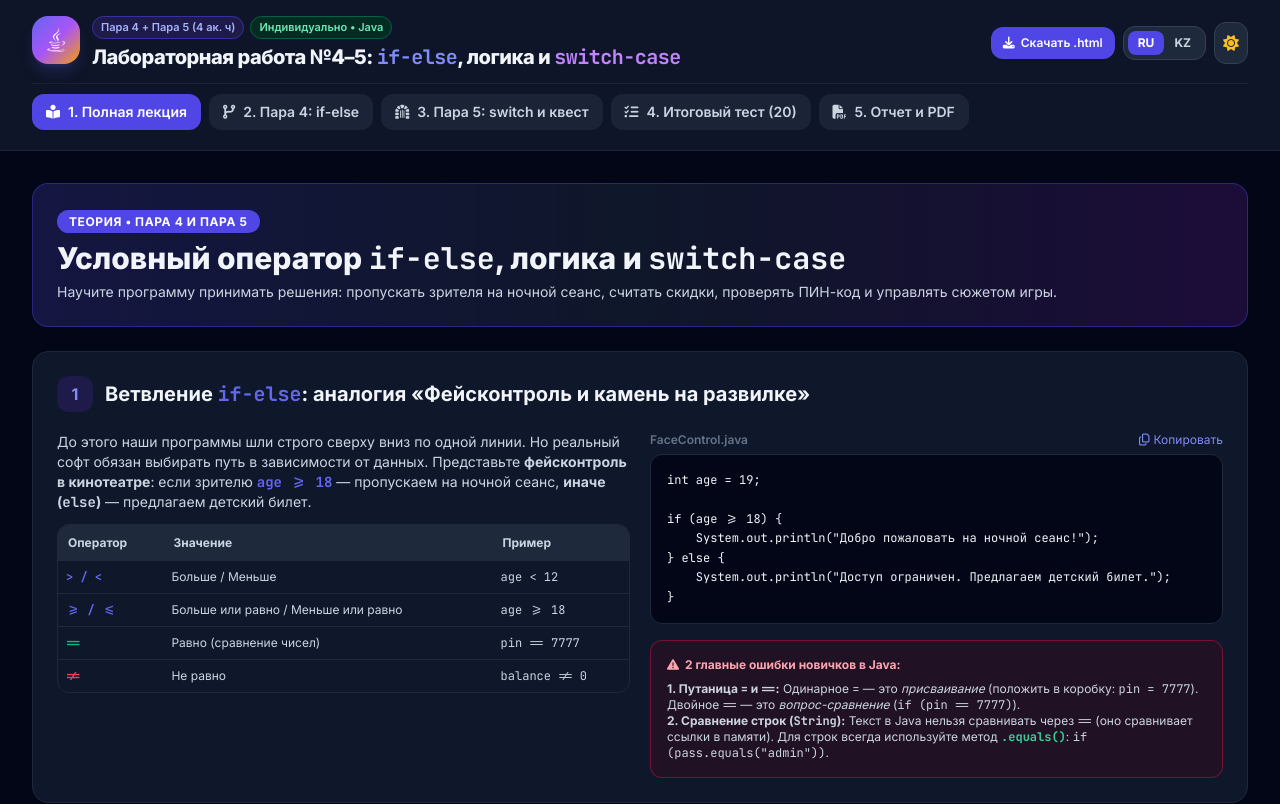
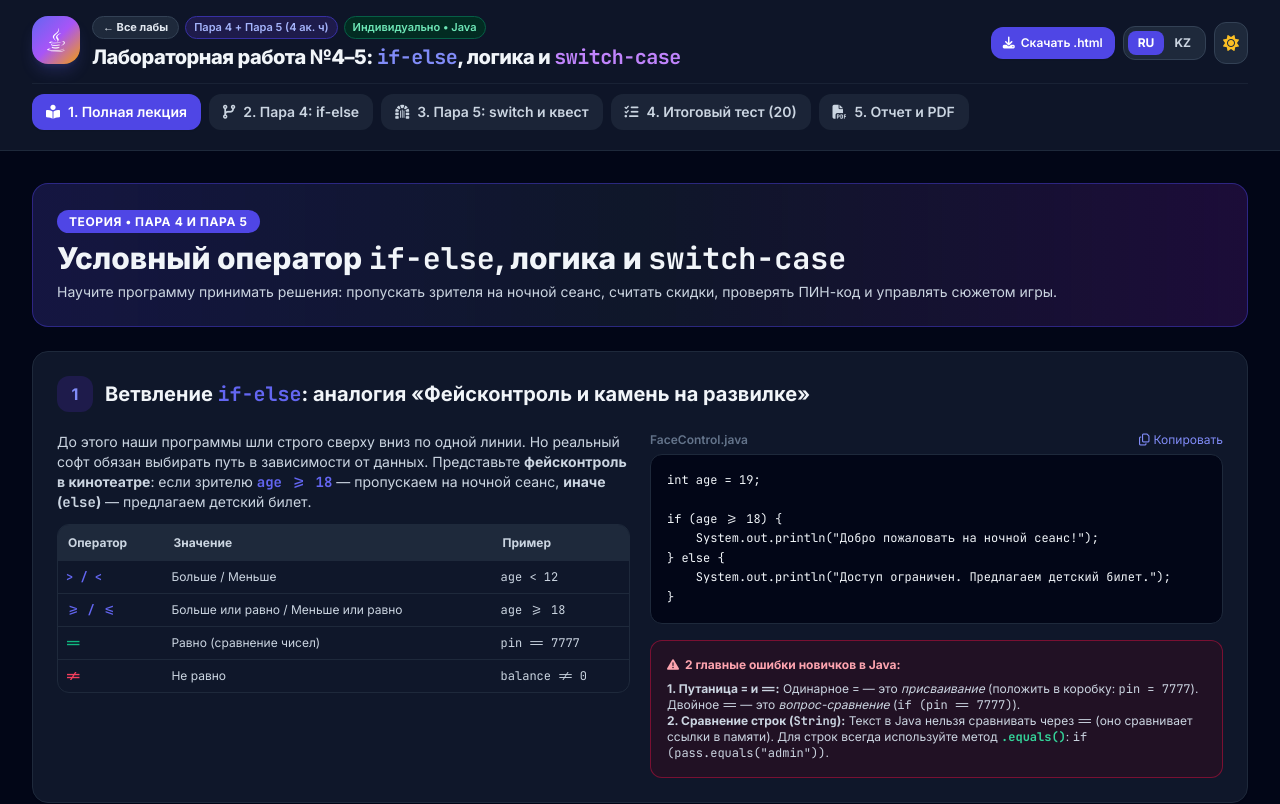
Before and after one commit to Chingo05/java-labs, a plain HTML site: page java_lab_4_5.html in a window 1280 px wide. Shown: the top 804 px of the page. Drawn offline with nearby package versions, Linux system fonts and the light colour scheme.

Commit message:
Add navigation link and update lab information

```diff
--- a/java_lab_4_5.html
+++ b/java_lab_4_5.html
@@ -893,6 +893,10 @@ url:e,reason:"blocked_domain_not_allowlisted"},b.parentOrigin);throw new DOMExce
                     </div>
                     <div class="min-w-0">
                         <div class="flex flex-wrap items-center gap-1.5">
+                                <a href="index.html" class="inline-flex items-center gap-1 px-2.5 py-0.5 text-[11px] font-bold rounded-full bg-slate-100 hover:bg-slate-200 text-slate-700 dark:bg-slate-800 dark:hover:bg-slate-700 dark:text-slate-200 border border-slate-300 dark:border-slate-700 transition-colors">
+                                    <span class="lang-ru">← Все лабы</span>
+                                    <span class="lang-kz hidden">← Барлық лабтар</span>
+                                  </a>
                             <span class="px-2 py-0.5 text-[11px] font-semibold rounded-full bg-indigo-100 text-indigo-700 dark:bg-indigo-950 dark:text-indigo-300 border border-indigo-200 dark:border-indigo-800">
                                 <span class="lang-ru">Пара 4 + Пара 5 (4 ак. ч)</span>
                                 <span class="lang-kz hidden">4-жұп + 5-жұп (4 ак. сағ)</span>
```
